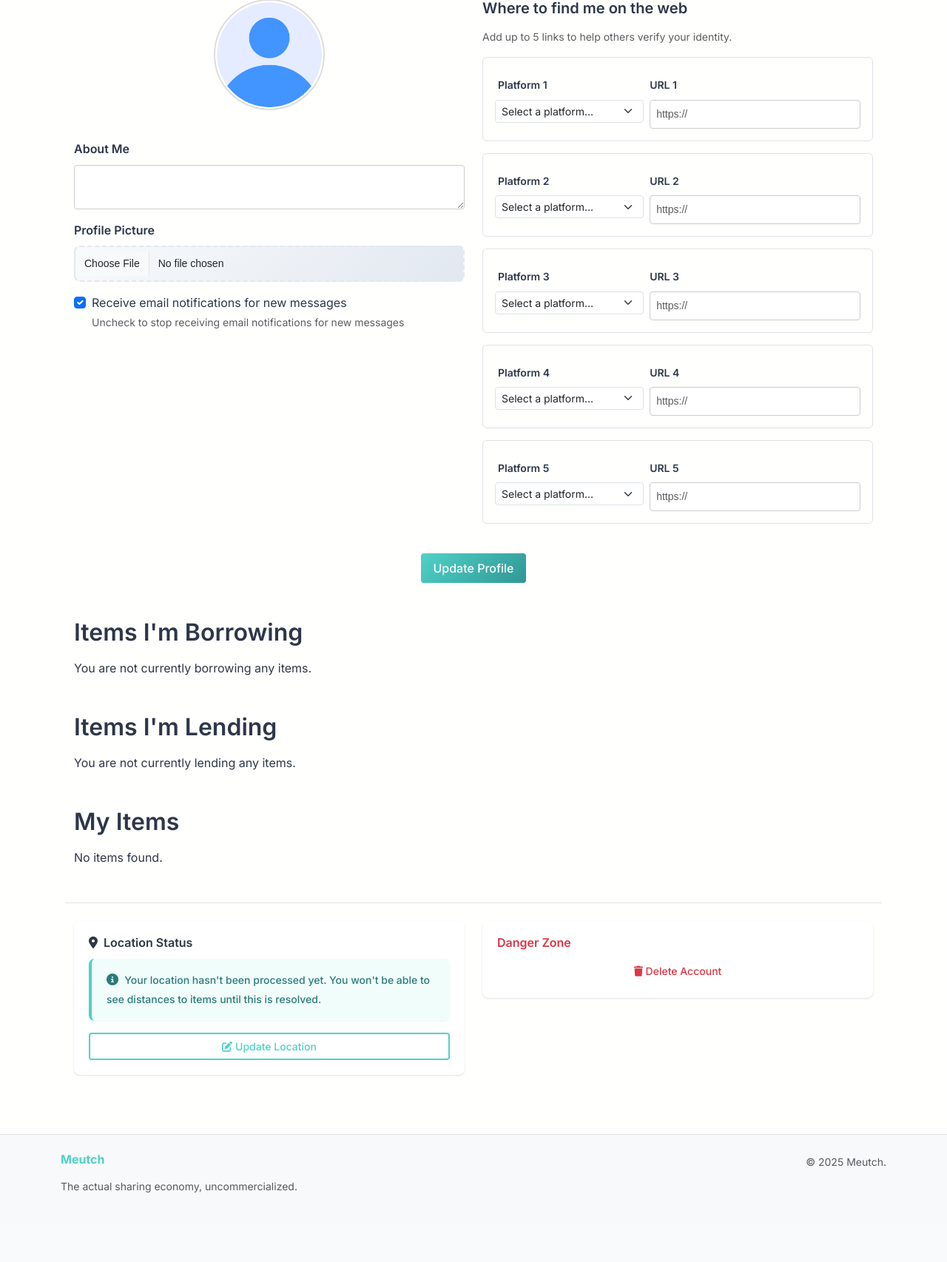
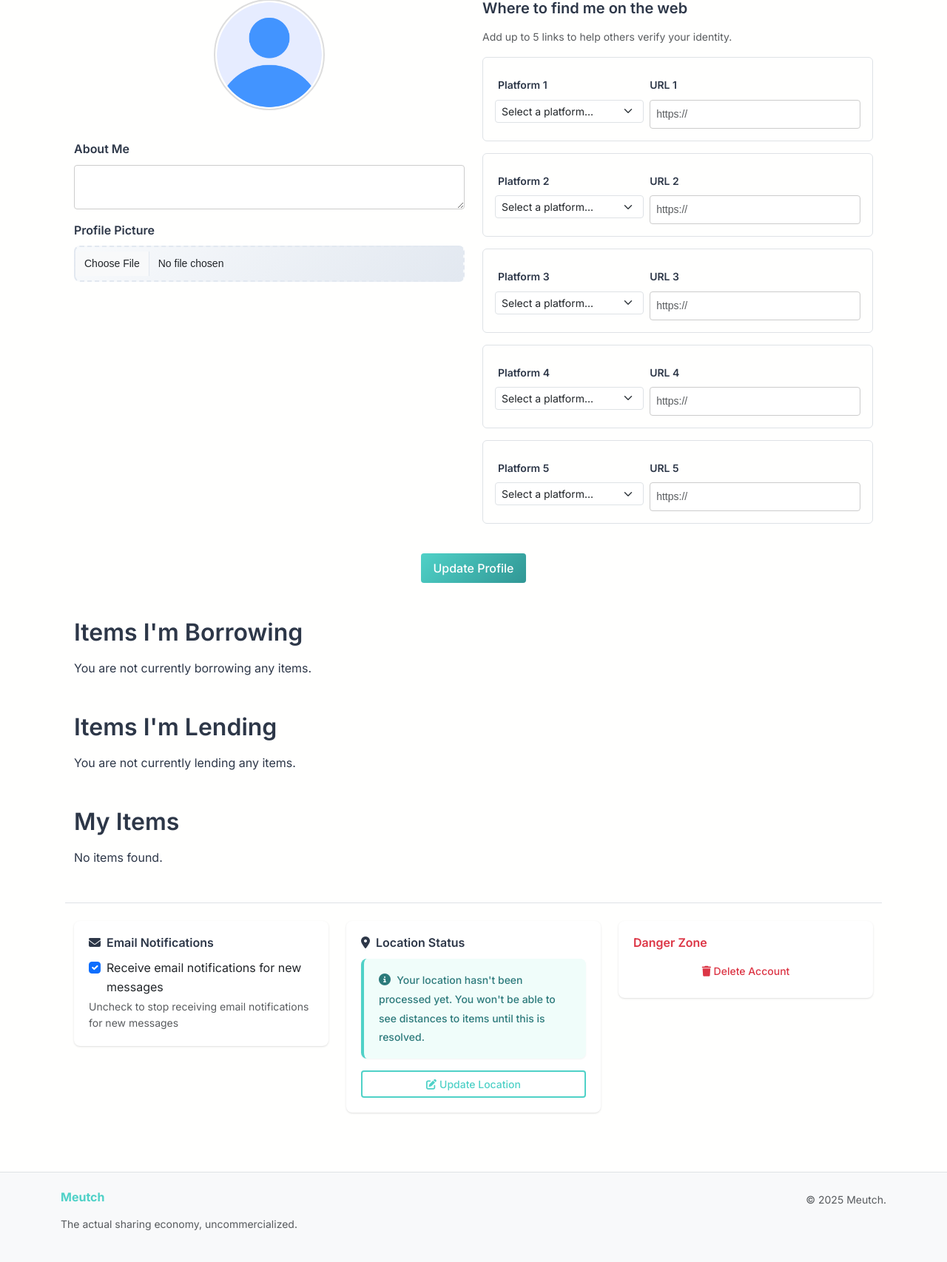
Before and after one commit to sfirke/meutch, a Flask app: page /profile in a window 1280 px wide. Shown: the part 151-1857 px from the top of the page at 74% size. Before the commit the page ends 1763 px from the top, so only its background shows below. Run offline with Flask 3, Linux system fonts and the light colour scheme; the visitor is signed in with stand-in values (Sample User, id 1); data comes from the database, SQL or seed files in the repository; data that the repository does not hold is empty; some libraries are stand-ins or nearby versions.

Commit message:
move 'receive email' option down to admin section

```diff
--- a/app/templates/main/profile.html
+++ b/app/templates/main/profile.html
@@ -29,12 +29,6 @@
                         {{ form.delete_image.label(class="form-check-label") }}
                     </div>
                 {% endif %}
-
-                <div class="mb-3 form-check">
-                    {{ form.email_notifications_enabled(class="form-check-input") }}
-                    {{ form.email_notifications_enabled.label(class="form-check-label") }}
-                    <br><small class="text-muted">Uncheck to stop receiving email notifications for new messages</small>
-                </div>
             </div>
 
             <!-- Right Column - Web Links -->
@@ -244,7 +238,21 @@
 
     <!-- Location Status and Danger Zone at the very bottom -->
     <div class="row mt-5 pt-4 border-top">
-        <div class="col-md-6">
+        <div class="col-md-4">
+            <!-- Email Notifications -->
+            <div class="card">
+                <div class="card-body">
+                    <h6 class="card-title"><i class="fas fa-envelope me-2"></i>Email Notifications</h6>
+                    <div class="form-check">
+                        {{ form.email_notifications_enabled(class="form-check-input") }}
+                        {{ form.email_notifications_enabled.label(class="form-check-label") }}
+                    </div>
+                    <small class="text-muted">Uncheck to stop receiving email notifications for new messages</small>
+                </div>
+            </div>
+        </div>
+
+        <div class="col-md-4">
             <!-- Address Information -->
             <div class="card">
                 <div class="card-body">
@@ -282,7 +290,7 @@
             </div>
         </div>
 
-        <div class="col-md-6">
+        <div class="col-md-4">
             <!-- Account Deletion -->
             <div class="card">
                 <div class="card-body">
```
